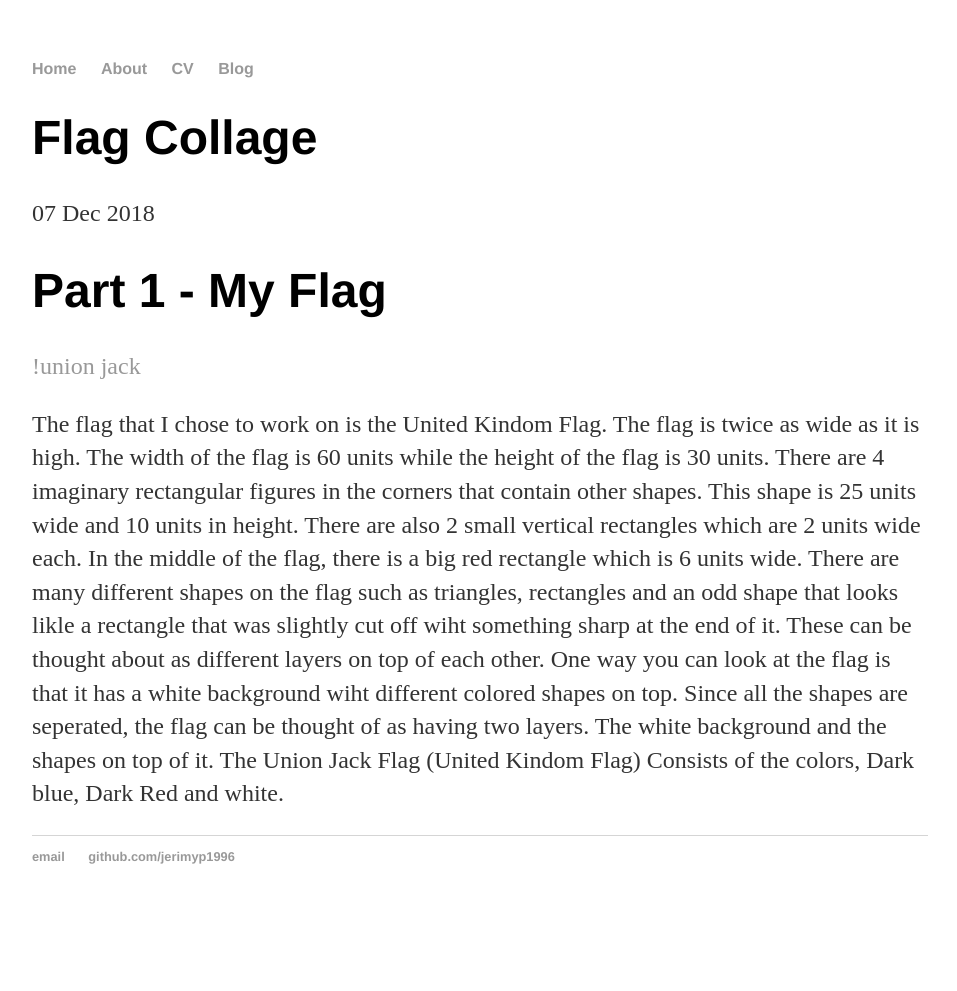
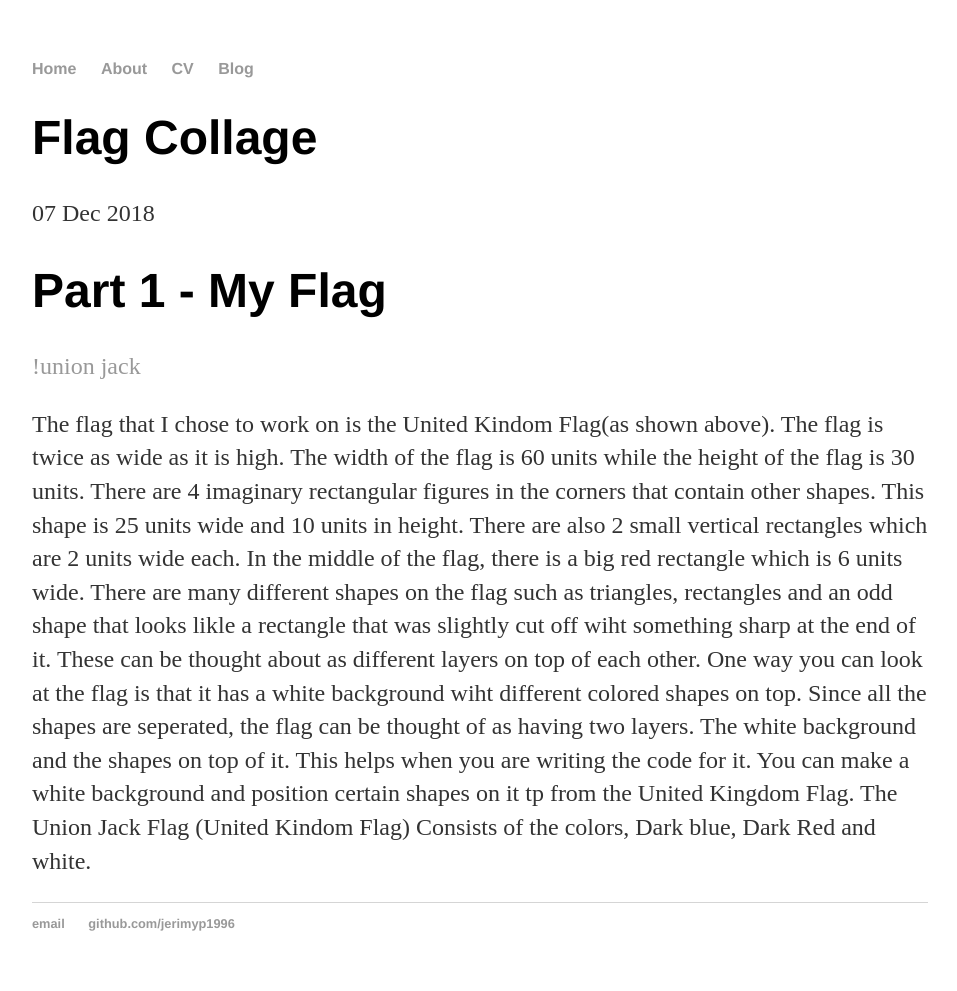
Before and after one commit to Jerimyp1996/Jerimyp1996.github.io, a Jekyll site: the page built from _posts/2018-12-07-weekly-reflection.md, in a window 1280 px wide. Shown: the whole page, without its empty margins (160-1117 px from the left). Built offline with Jekyll 4.4.1, drawn with Linux system fonts in a browser that asks for light colours; before the commit the page ends 924 px from its top, so only the background shows below that.

Commit message:
Update 2018-12-07-weekly-reflection.md

```diff
--- a/_posts/2018-12-07-weekly-reflection.md
+++ b/_posts/2018-12-07-weekly-reflection.md
@@ -9,4 +9,4 @@ date: 2018-12-07
 
 [!union jack](/images/union jack.png)
 
- The flag that I chose to work on is the United Kindom Flag. The flag is twice as wide as it is high. The width of the flag is 60 units while the height of the flag is 30 units. There are 4 imaginary rectangular figures in the corners that contain other shapes. This shape is 25 units wide and 10 units in height. There are also 2 small vertical rectangles which are 2 units wide each. In the middle of the flag, there is a big red rectangle which is 6 units wide. There are many different shapes on the flag such as triangles, rectangles and an odd shape that looks likle a rectangle that was slightly cut off wiht something sharp at the end of it. These can be thought about as different layers on top of each other. One way you can look at the flag is that it has a white background wiht different colored shapes on top. Since all the shapes are seperated, the flag can be thought of as having two layers. The white background and the shapes on top of it. The Union Jack Flag (United Kindom Flag) Consists of the colors, Dark blue, Dark Red and white.
+ The flag that I chose to work on is the United Kindom Flag(as shown above). The flag is twice as wide as it is high. The width of the flag is 60 units while the height of the flag is 30 units. There are 4 imaginary rectangular figures in the corners that contain other shapes. This shape is 25 units wide and 10 units in height. There are also 2 small vertical rectangles which are 2 units wide each. In the middle of the flag, there is a big red rectangle which is 6 units wide. There are many different shapes on the flag such as triangles, rectangles and an odd shape that looks likle a rectangle that was slightly cut off wiht something sharp at the end of it. These can be thought about as different layers on top of each other. One way you can look at the flag is that it has a white background wiht different colored shapes on top. Since all the shapes are seperated, the flag can be thought of as having two layers. The white background and the shapes on top of it. This helps when you are writing the code for it. You can make a white background and position certain shapes on it tp from the United Kingdom Flag. The Union Jack Flag (United Kindom Flag) Consists of the colors, Dark blue, Dark Red and white.
```
